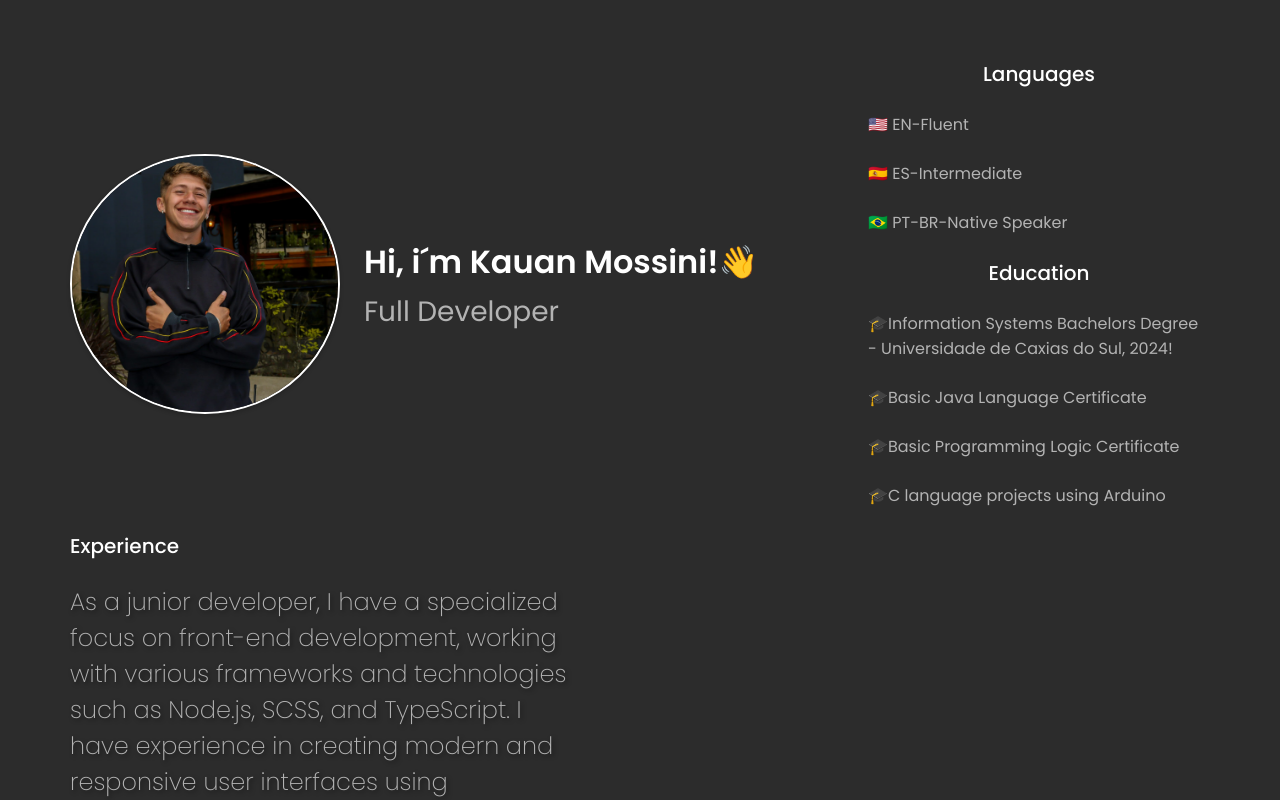
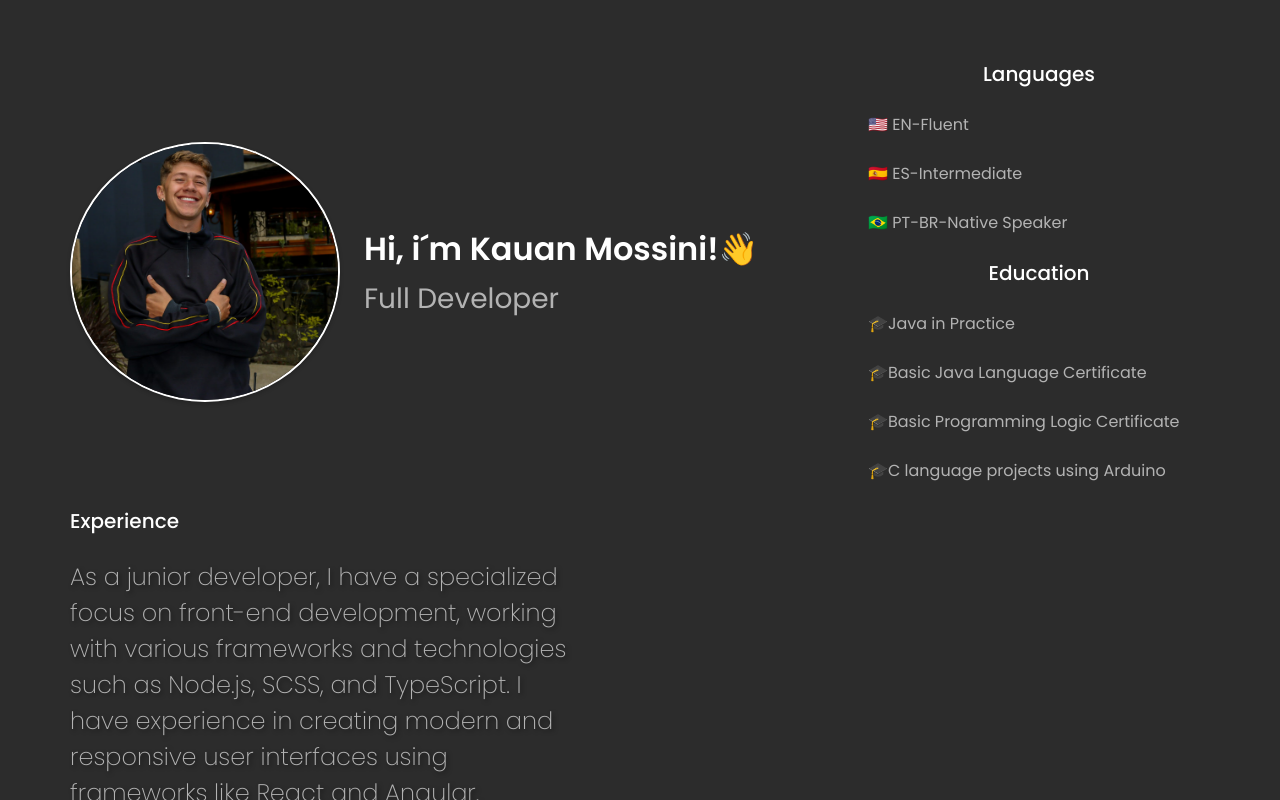
Before and after one commit to Mossinii/my-portifolio, a Next.js app: page / in a window 1280 px wide. Built offline with nearby package versions, Linux system fonts and the light colour scheme.

Commit message:
commit: last changes

```diff
--- a/src/app/components/information/information.tsx
+++ b/src/app/components/information/information.tsx
@@ -14,7 +14,7 @@ return (
 
     <SectionTitle text="Education"/>
     <div className="educational-info">
-      <span>🎓Information Systems Bachelors Degree - Universidade de Caxias do Sul, 2024!</span>
+      <span>🎓Java in Practice</span>
       <span>🎓Basic Java Language Certificate</span>
       <span>🎓Basic Programming Logic Certificate</span>
       <span>🎓C language projects using Arduino</span>
--- a/src/app/layout.tsx
+++ b/src/app/layout.tsx
@@ -6,7 +6,7 @@ weight: ['200', '300','400','500','600'] })
 
 export const metadata = {
   title: 'Kauan Mossini',
-  description: 'Kauan Mossini is a Front-End Developer...',
+  description: 'Kauan Mosssini is a future Data Scientist...',
 }
 
 export default function RootLayout({
```
